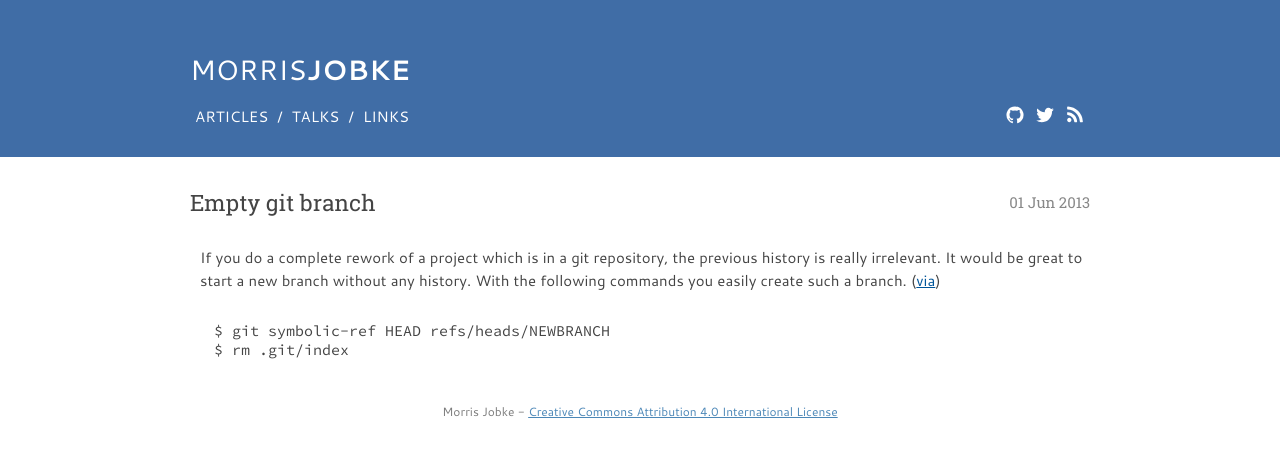
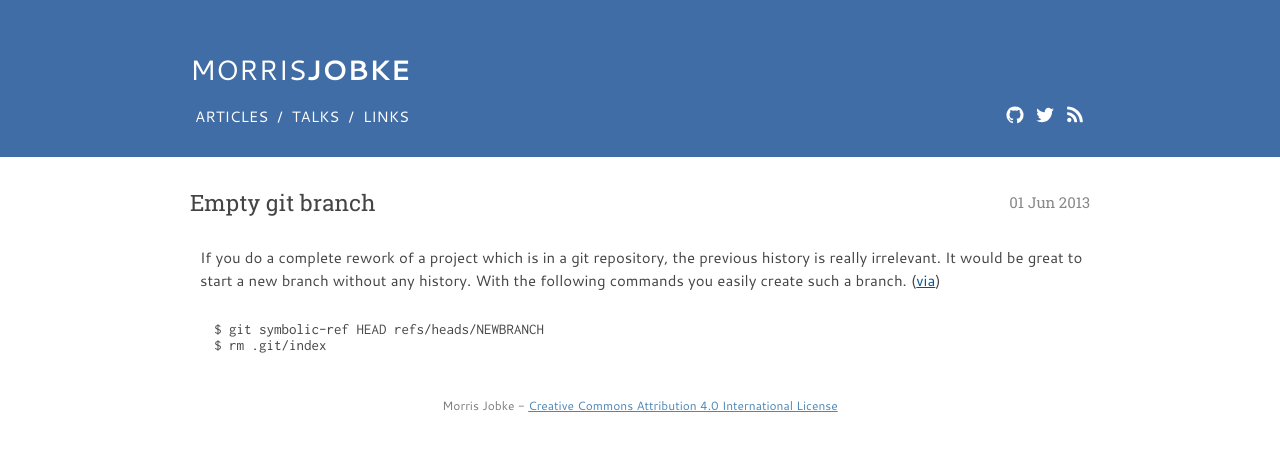
Before and after one commit to MorrisJobke/morrisjobke.github.io, a Jekyll site: the page built from _posts/2013-06-01-Empty-git-branch.markdown, in a window 1280 px wide. Shown: the top 457 px of the page. Built offline with Jekyll 4.4.1, drawn with Linux system fonts in a browser that asks for light colours.

Commit message:
new monospace font - Inconsolata

```diff
--- a/css/base.css
+++ b/css/base.css
@@ -85,7 +85,7 @@ p > code {
 }
 
 code, pre {
-	font-family: 'Source Code Pro', monospace;
+	font-family: 'Inconsolata', monospace;
 }
 
 img {
--- a/css/webfonts.css
+++ b/css/webfonts.css
@@ -17,8 +17,8 @@
   src: local('Roboto Slab Regular'), local('RobotoSlab-Regular'), url(fonts/y7lebkjgREBJK96VQi37ZrrIa-7acMAeDBVuclsi6Gc.woff) format('woff');
 }
 @font-face {
-  font-family: 'Source Code Pro';
+  font-family: 'Inconsolata';
   font-style: normal;
   font-weight: 400;
-  src: local('Source Code Pro'), local('SourceCodePro-Regular'), url(fonts/mrl8jkM18OlOQN8JLgasD9Hq-FFgoDNV3GTKpHwuvtI.woff) format('woff');
+  src: local('Inconsolata'), url(fonts/BjAYBlHtW3CJxDcjzrnZCLrIa-7acMAeDBVuclsi6Gc.woff) format('woff');
 }
```
Also changed, not shown: css/fonts/BjAYBlHtW3CJxDcjzrnZCLrIa-7acMAeDBVuclsi6Gc.woff (added), css/fonts/mrl8jkM18OlOQN8JLgasD9Hq-FFgoDNV3GTKpHwuvtI.woff (deleted).
